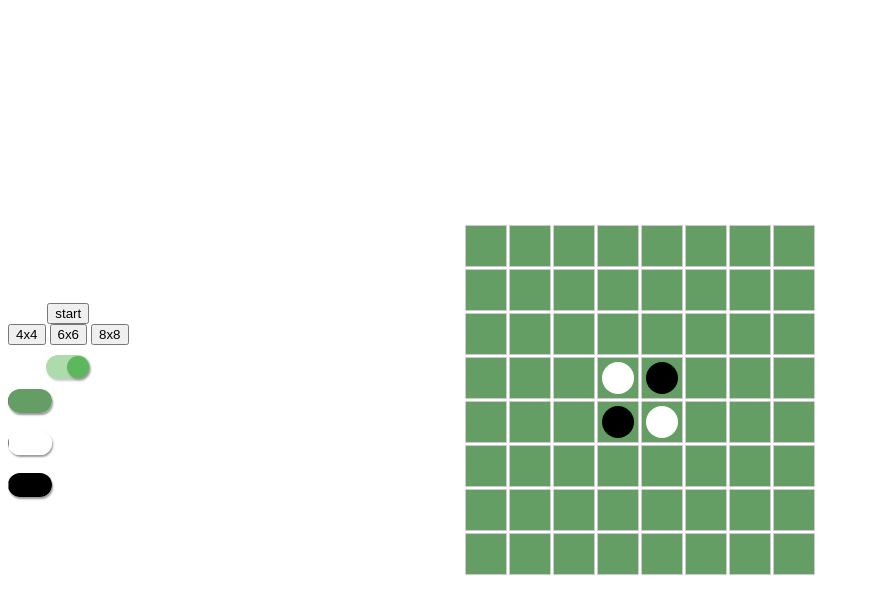
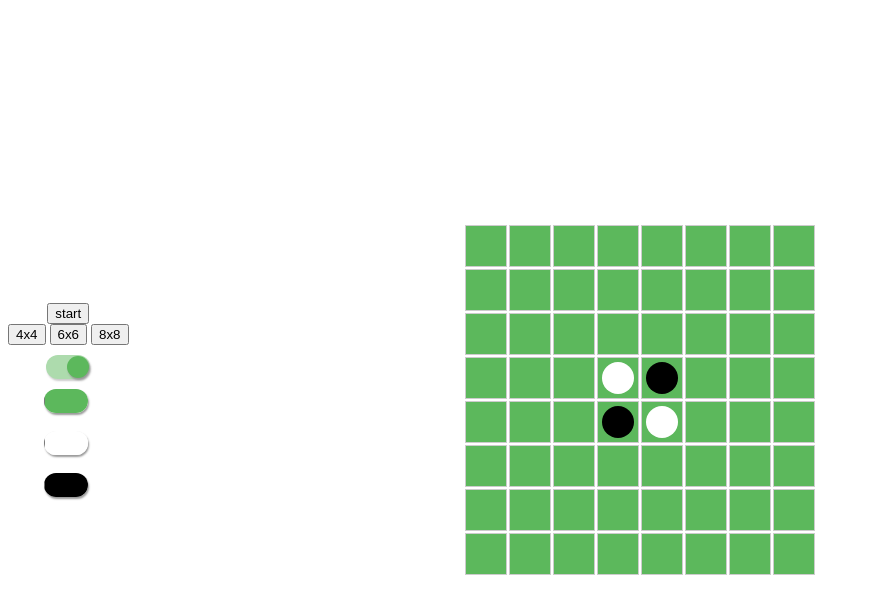
Before and after one commit to ChristianVaughn/Othello, a PHP site: page / in a window 1280 px wide. Shown: the top 614 px of the page, without its empty margins (0-870 px from the left). Run offline with PHP 8.4, Linux system fonts and the light colour scheme.

Commit message:
small color changes

```diff
--- a/css/style.css
+++ b/css/style.css
@@ -28,7 +28,7 @@
 
 #game-board > table .cell
 {
-  background: #659e65;
+  background: #5cb85c;
   border: 1px solid #ccc;
   padding: 0;
   margin: 0;
@@ -154,11 +154,12 @@ input[type="checkbox"].sw2-lg:checked::after {
 
 
 .input-color-container {
+  left:30%;
   position: relative;
   overflow: hidden;
   width: 44px;
   height: 24px;
-border-radius: 30px;
+border-radius: 40px;
 box-shadow: 1px 2px 2px 0px #999;
 
 }
--- a/index.html
+++ b/index.html
@@ -29,7 +29,7 @@
 			<input checked="" class="sw2 sw2-success sw2-lg" type="checkbox" onchange="setGameMode(this.checked)">
 			<br>
 			<div class="input-color-container">
-				<input name="board-color" value="#659e65" class="input-color" type="color" onchange="boardColorChange(this)">
+				<input name="board-color" value="#5cb85c" class="input-color" type="color" onchange="boardColorChange(this)">
 			  </div>
 			  <br>
 			  <div class="input-color-container">
```
